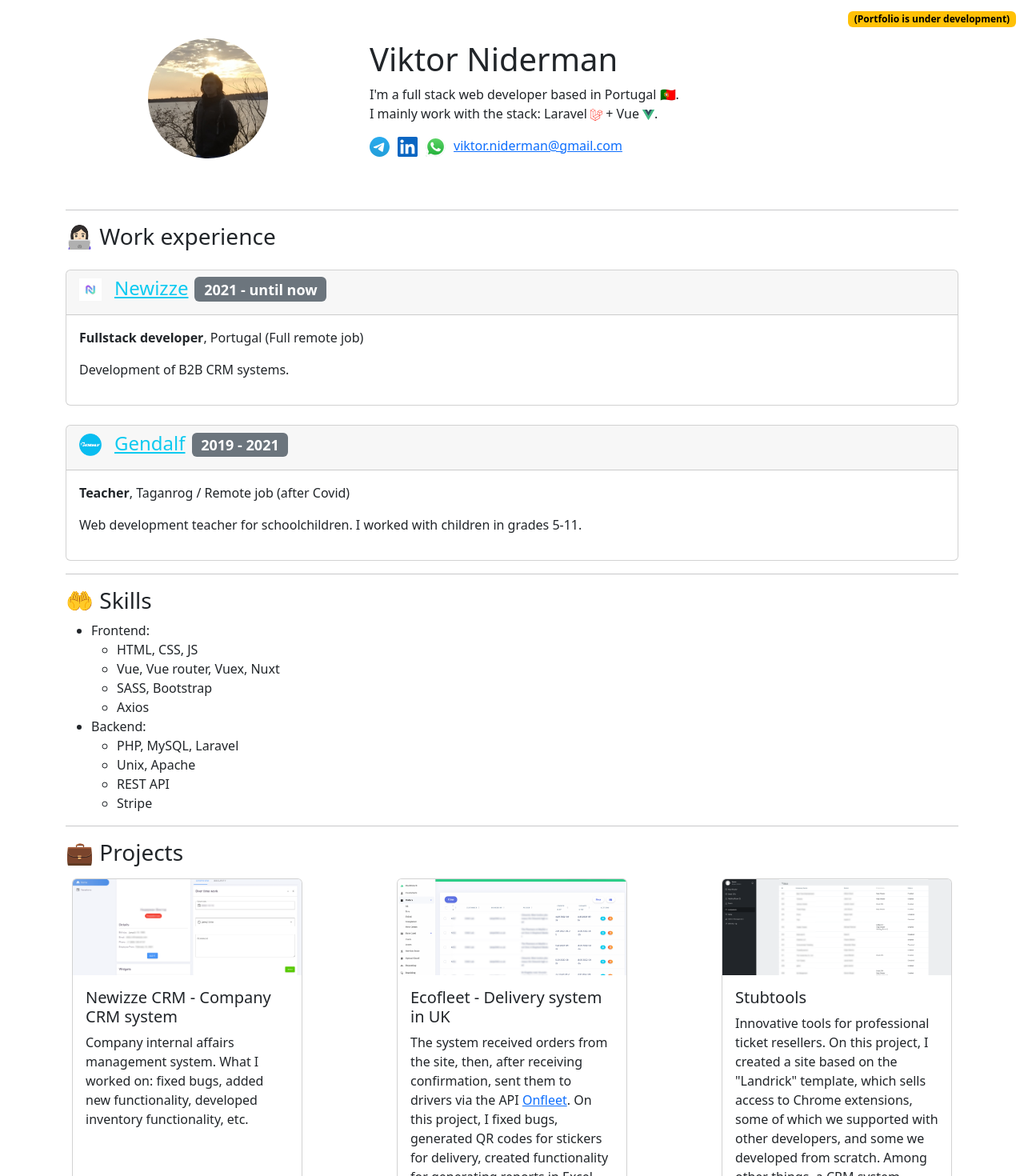
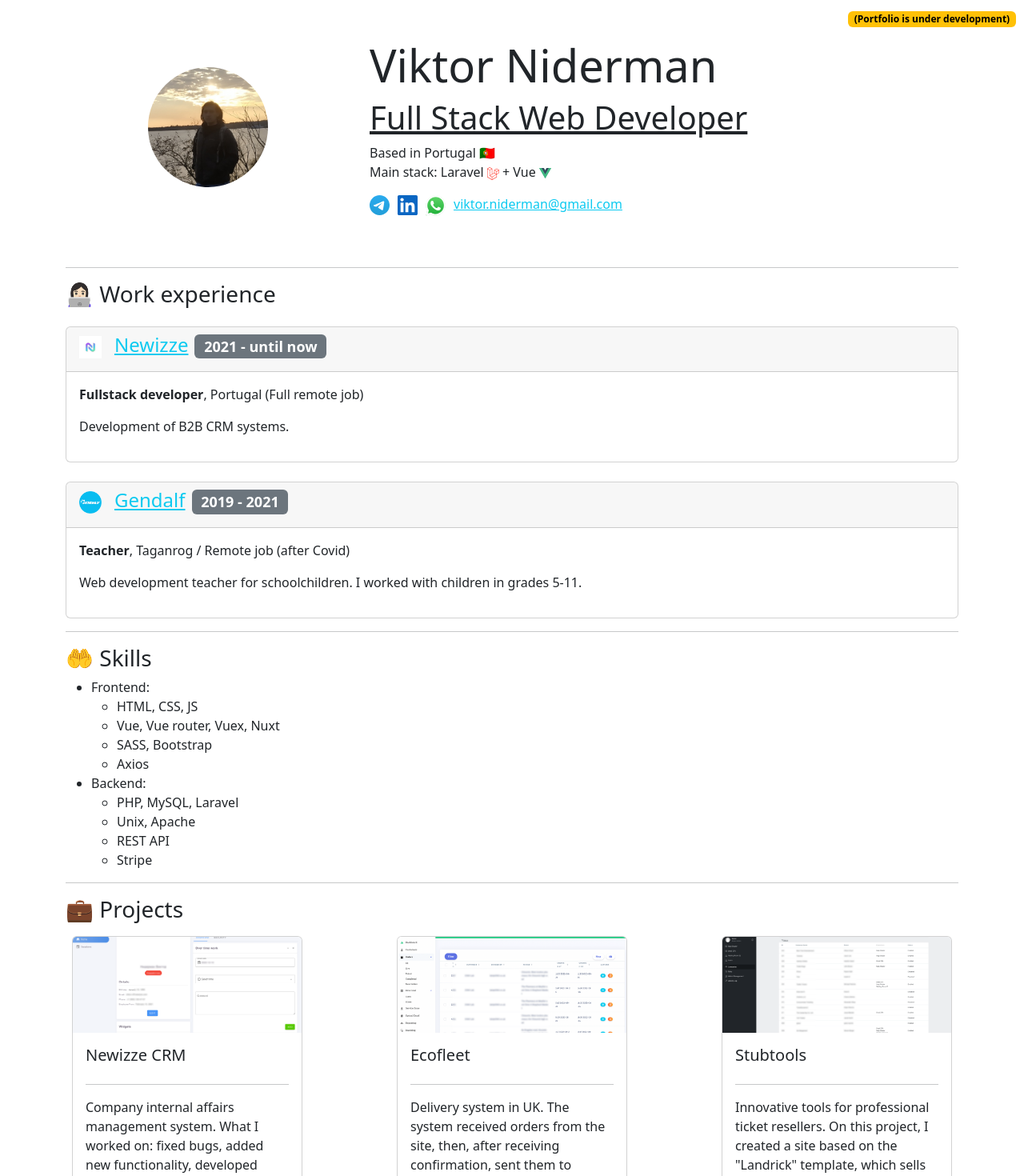
Before and after one commit to viktor-niderman/portfolio, a Vue app: page / in a window 1280 px wide. Shown: the top 1470 px of the page at 80% size. Built offline with nearby package versions, Linux system fonts and the light colour scheme.

Commit message:
add info

```diff
--- a/src/components/ContactInfo.vue
+++ b/src/components/ContactInfo.vue
@@ -5,15 +5,16 @@
 <template>
   <div class="py-5">
     <div class="row">
-      <div class="col-12 text-center col-md-4">
+      <div class="col-12 col-md-4 d-flex align-items-center justify-content-center">
         <img class="avatar" src="@/assets/images/avatar.jpg" alt="">
       </div>
       <div class="col d-flex flex-column justify-content-center">
-        <h1>Viktor Niderman</h1>
-        <p>I'm a full stack web developer based in Portugal 🇵🇹.<br>
-          I mainly work with the stack:
+        <h1 class="display-4 text-white-shadow ">Viktor Niderman</h1>
+        <h3 class="display-6 text-decoration-underline text-white-shadow ">Full Stack Web Developer</h3>
+        <p>Based in Portugal 🇵🇹<br>
+          Main stack:
           Laravel <img width="15px" src="@/assets/icons/laravel.svg" alt="">
-          + Vue <img width="15px" src="@/assets/icons/vue.svg" alt="">.</p>
+          + Vue <img width="15px" src="@/assets/icons/vue.svg" alt=""></p>
         <div class="icons-container">
           <a href="https://t.me/zeref95" target="_blank">
             <img src="@/assets/icons/telegram.svg" alt="">
@@ -24,7 +25,7 @@
           <a href="https://wa.me/79001204757" target="_blank">
             <img src="@/assets/icons/whatsapp.svg" alt="">
           </a>
-          <a href="mailto:viktor.niderman@gmail.com" target="_blank">viktor.niderman@gmail.com</a><br>
+          <a href="mailto:viktor.niderman@gmail.com" target="_blank" class="text-info">viktor.niderman@gmail.com</a><br>
         </div>
       </div>
     </div>
--- a/src/components/Projects.vue
+++ b/src/components/Projects.vue
@@ -8,16 +8,16 @@
 
 const projects = [
   {
-    'title': 'Newizze CRM - Company CRM system',
+    'title': 'Newizze CRM',
     'text': `Company internal affairs management system.
         What I worked on: fixed bugs, added new functionality, developed inventory functionality, etc.`,
     'image': imageNewizze,
   },
   {
-    'title': 'Ecofleet - Delivery system in UK',
-    'text': `The system received orders from the site, then, after receiving
+    'title': 'Ecofleet',
+    'text': `Delivery system in UK. The system received orders from the site, then, after receiving
         confirmation, sent them to drivers via the API
-        <a href="https://onfleet.com/" target="_blank">Onfleet</a>.
+        <a class="text-info" href="https://onfleet.com/" target="_blank">Onfleet</a>.
         On this project, I fixed bugs, generated QR codes for stickers for delivery, created functionality for generating reports in Excel format, etc.`,
     'image': imageEcofleet,
     'link': 'https://ecofleet.com/',
@@ -74,6 +74,7 @@
         >
         <div class="card-body d-flex flex-column">
           <h5 class="card-title">{{ project.title }}</h5>
+          <hr>
           <p class="card-text" v-html="project.text"></p>
           <div class="d-flex align-items-end flex-grow-1">
             <a v-if="project.link" target="_blank" :href="project.link" class="btn btn-primary">Visit site</a>
```
